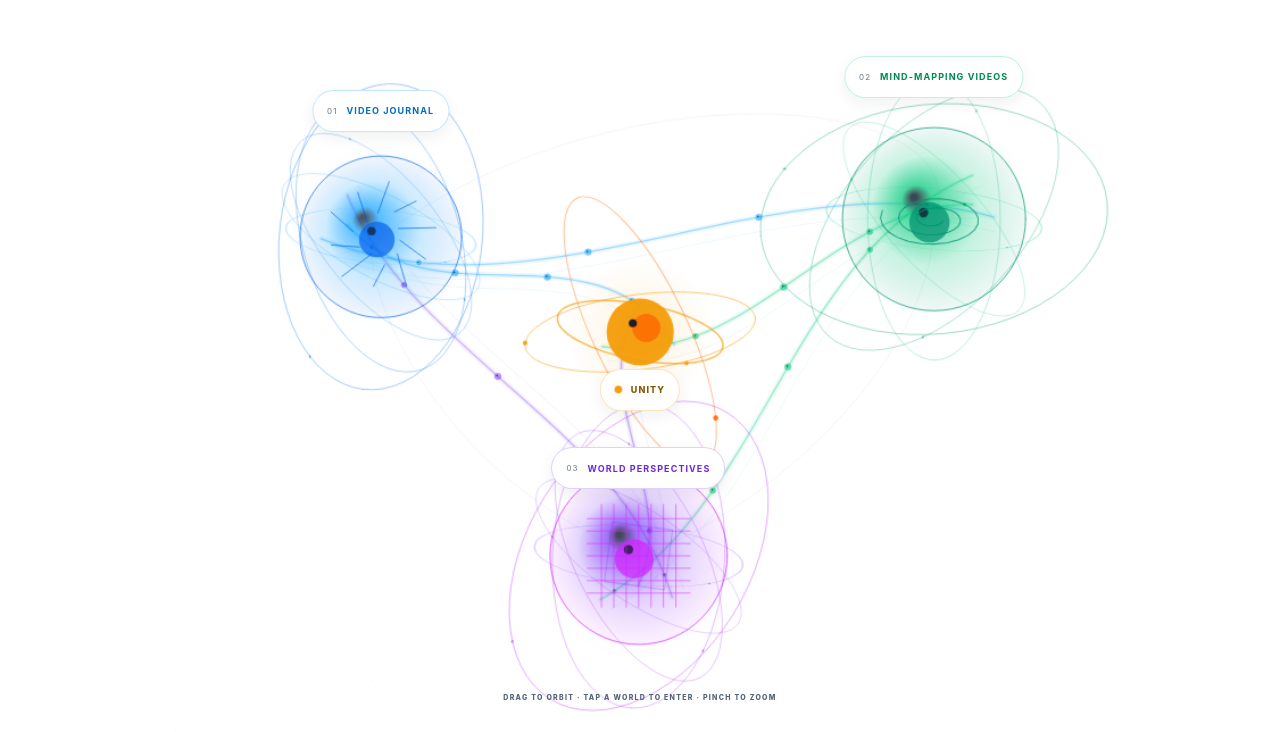
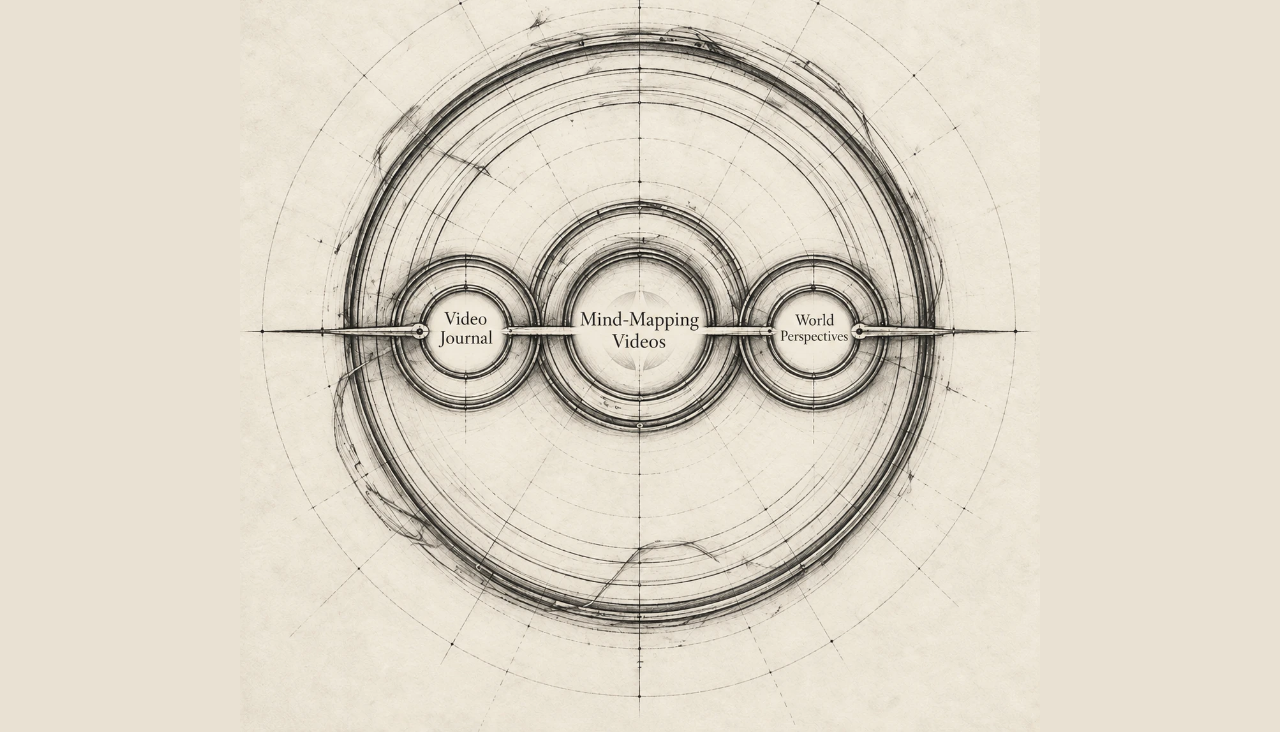
Before and after one commit to dream-unity/the-breath-journal, a plain HTML site: page index.html in a window 1280 px wide. Shown: the part 68-800 px from the top of the page. Drawn offline with Linux system fonts and the light colour scheme; animation ran at ten frames a second.

Commit message:
Replace front page with approved graphite artwork and circular portal links

```diff
--- a/index.html
+++ b/index.html
@@ -3,41 +3,30 @@
 <head>
   <meta charset="utf-8" />
   <meta name="viewport" content="width=device-width,initial-scale=1,viewport-fit=cover" />
-  <meta name="theme-color" content="#ffffff" />
-  <meta name="description" content="Dream Unity front-page 3D visualization." />
-  <title>Dream Unity</title>
-  <link rel="stylesheet" href="./styles.css?v=20260918-mind-maps-1" />
+  <meta name="theme-color" content="#e9e1d3" />
+  <meta name="description" content="Enter Dream Unity: Video Journal, Mind-Mapping Videos and World Perspectives." />
+  <title>Dream Unity · Journals</title>
+  <link rel="preload" as="image" href="./assets/dream-unity-portals.webp" type="image/webp" />
+  <link rel="stylesheet" href="./styles.css?v=20260918-graphite-portals-1" />
 </head>
 <body>
-  <main id="app" aria-label="Dream Unity front-page 3D visualization">
-    <canvas id="world" aria-label="Interactive Dream Unity 3D field"></canvas>
-    <div class="brand"><i></i><span>DREAM UNITY</span></div>
-    <div class="live"><i></i><span>LIVE</span></div>
+  <main class="portal-page">
+    <h1 class="visually-hidden">Dream Unity</h1>
+    <nav class="portal-artwork" aria-label="Choose a Dream Unity portal">
+      <img class="portal-image" src="./assets/dream-unity-portals.webp" width="1254" height="1254" alt="" fetchpriority="high" draggable="false" />
 
-    <div class="unlock-countdown" id="unlockCountdown" role="timer" aria-live="off" aria-label="Countdown until September 6, 2026 in Israel">
-      <span>UNLOCKED IN</span>
-      <strong id="countdownValue">--D&nbsp;&nbsp;--:--:--</strong>
-      <small>ISRAEL · 6 SEP</small>
-    </div>
-
-    <a class="world-label" id="label-machine" data-world="machine" href="./journal.html?world=machine" aria-label="Enter the Video Journal">
-      <span>01</span><strong>VIDEO JOURNAL</strong>
-    </a>
-    <a class="world-label" id="label-maker" data-world="maker" href="./journal.html?world=maker" aria-label="Enter the Mind-Mapping Videos">
-      <span>02</span><strong>MIND-MAPPING VIDEOS</strong>
-    </a>
-    <a class="world-label" id="label-reality" data-world="reality" href="./journal.html?world=reality" aria-label="Enter the World Perspectives">
-      <span>03</span><strong>WORLD PERSPECTIVES</strong>
-    </a>
-
-    <div class="unity-label" id="unityLabel" aria-hidden="true"><span></span><b>UNITY</b></div>
-    <div class="hint" id="hint">DRAG TO ORBIT · TAP A WORLD TO ENTER · PINCH TO ZOOM</div>
-    <div class="loading" id="loading" aria-hidden="true"><span></span></div>
+      <!-- Coordinates are measured against the full 1254 × 1254 artwork.
+           The side rings sit above the central ring where their rims overlap. -->
+      <a class="portal portal--machine" href="./journal.html?world=machine" aria-label="Video Journal" title="Open Video Journal">
+        <span class="visually-hidden">Video Journal</span>
+      </a>
+      <a class="portal portal--maker" href="./journal.html?world=maker" aria-label="Mind-Mapping Videos" title="Open Mind-Mapping Videos">
+        <span class="visually-hidden">Mind-Mapping Videos</span>
+      </a>
+      <a class="portal portal--reality" href="./journal.html?world=reality" aria-label="World Perspectives" title="Open World Perspectives">
+        <span class="visually-hidden">World Perspectives</span>
+      </a>
+    </nav>
   </main>
-
-  <noscript>This experience requires JavaScript.</noscript>
-  <script src="./light-theme.js?v=20260826-front-only-1"></script>
-  <script src="./visual-loader.js?v=20260918-mind-maps-1"></script>
-  <script src="./countdown.js?v=20260826-israel-countdown-1"></script>
 </body>
 </html>
--- a/styles.css
+++ b/styles.css
@@ -1,38 +1,95 @@
-:root{
-  --machine:#009dff;
-  --maker:#00c97a;
-  --reality:#7a36f5;
-  --unity:#f59e0b;
-  --text:#0f172a;
+:root {
+  color-scheme: light;
+  background: #e9e1d3;
+  color: #302b23;
+  font-family: Georgia, "Times New Roman", serif;
 }
-*{box-sizing:border-box}
-html,body{margin:0;width:100%;height:100%;overflow:hidden;background:#fff;color:var(--text);font-family:Inter,ui-sans-serif,system-ui,-apple-system,BlinkMacSystemFont,"Segoe UI",sans-serif}
-#app{position:relative;width:100vw;height:100dvh;min-height:480px;overflow:hidden;background:#fff;isolation:isolate}
-#world{position:absolute;inset:0;width:100%;height:100%;display:block;background:#fff;touch-action:none;cursor:grab}
-.brand,.live{position:absolute;z-index:8;top:clamp(16px,3.2vh,30px);display:flex;align-items:center;gap:9px;font-size:9px;letter-spacing:.23em;font-weight:850;pointer-events:none;transition:opacity .25s ease,top .25s ease}
-.brand{left:clamp(16px,3vw,36px);color:#1e293b}.brand i{width:25px;height:1px;background:linear-gradient(90deg,var(--machine),var(--maker),var(--reality))}
-.live{right:clamp(16px,3vw,36px);font-size:8px;color:#475569}.live i{width:6px;height:6px;border-radius:50%;background:#00c878;box-shadow:0 0 0 1px rgba(0,140,85,.12),0 0 7px rgba(0,200,120,.24)}
-.unlock-countdown{position:absolute;z-index:12;top:max(8px,calc(env(safe-area-inset-top) + 4px));left:50%;transform:translateX(-50%);display:flex;align-items:baseline;justify-content:center;gap:16px;margin:0;padding:0 6px;border:0;border-radius:0;background:transparent;box-shadow:none;backdrop-filter:none;white-space:nowrap;pointer-events:none;color:#0f172a}
-.unlock-countdown::before{display:none}
-.unlock-countdown span{font-size:11px;line-height:1;letter-spacing:.22em;font-weight:900;color:#64748b}
-.unlock-countdown strong{font-family:"SFMono-Regular",Consolas,"Liberation Mono",Menlo,monospace;font-size:clamp(28px,3.2vw,46px);line-height:1;font-weight:850;letter-spacing:.045em;font-variant-numeric:tabular-nums;color:#0f172a}
-.unlock-countdown small{font-size:9px;line-height:1;letter-spacing:.16em;font-weight:850;color:#94a3b8}
-.unlock-countdown.unlocked{display:flex;min-width:0}.unlock-countdown.unlocked span,.unlock-countdown.unlocked small{display:none}.unlock-countdown.unlocked strong{color:#008a52;letter-spacing:.18em}
-.world-label{position:absolute;z-index:9;transform:translate(-50%,-50%);display:flex;align-items:center;gap:9px;padding:9px 14px;min-height:42px;border:1px solid #dbe3ec;background:#fff;border-radius:999px;box-shadow:0 5px 16px rgba(15,23,42,.065);color:#0f172a;text-decoration:none;pointer-events:auto;cursor:pointer;transition:opacity .18s ease,transform .18s ease,border-color .18s ease,box-shadow .18s ease}
-.world-label span{font-size:8px;letter-spacing:.13em;color:#64748b}.world-label strong{font-size:9px;letter-spacing:.12em;white-space:nowrap}
-.world-label[data-world="machine"]{border-color:rgba(0,149,255,.24)}.world-label[data-world="machine"] strong{color:#006fbd}
-.world-label[data-world="maker"]{border-color:rgba(0,200,120,.24)}.world-label[data-world="maker"] strong{color:#008a52}
-.world-label[data-world="reality"]{border-color:rgba(124,58,237,.24)}.world-label[data-world="reality"] strong{color:#6d28d9}
-.world-label:hover,.world-label:focus-visible,.world-label.hovered{border-color:#94a3b8;box-shadow:0 7px 20px rgba(15,23,42,.09);transform:translate(-50%,-50%) scale(1.06)}
-.world-label:focus-visible{outline:2px solid #0f172a;outline-offset:3px}
-.unity-label{position:absolute;z-index:10;transform:translate(-50%,-50%);display:flex;flex-direction:row;align-items:center;justify-content:center;gap:9px;min-height:42px;padding:9px 14px;border:1px solid rgba(245,158,11,.28);background:#fff;border-radius:999px;box-shadow:0 5px 16px rgba(15,23,42,.065);pointer-events:none;color:#8a5700}
-.unity-label span{width:7px;height:7px;flex:0 0 7px;border-radius:50%;background:#f59e0b;box-shadow:0 0 0 1px rgba(180,100,0,.18),0 0 8px rgba(245,158,11,.28)}
-.unity-label b{font-size:9px;line-height:1;letter-spacing:.12em;font-weight:850;white-space:nowrap}
-.hint{position:absolute;z-index:8;left:50%;bottom:clamp(18px,3.7vh,34px);transform:translateX(-50%);font-size:7px;letter-spacing:.18em;font-weight:800;color:#52637a;white-space:nowrap;pointer-events:none;transition:opacity .4s ease}
-.loading{position:absolute;z-index:20;inset:0;display:grid;place-items:center;background:#fff;transition:opacity .5s ease,visibility .5s ease}.loading.hide{opacity:0;visibility:hidden}.loading span{width:30px;height:30px;border-radius:50%;border:1px solid #dbe3ec;border-top-color:#0095ff;animation:spin .9s linear infinite}@keyframes spin{to{transform:rotate(360deg)}}
-@media(max-width:1050px){.brand,.live{top:68px}}
-@media(max-width:760px){.world-label,.unity-label{padding:8px 11px;min-height:39px}.world-label strong,.unity-label b{font-size:8px}.world-label span{font-size:7px}.unity-label span{width:6px;height:6px;flex-basis:6px}.brand{font-size:8px}.live{font-size:7px}.brand,.live{top:88px}.unlock-countdown{top:max(8px,calc(env(safe-area-inset-top) + 4px));width:100%;padding:0 8px;display:grid;grid-template-columns:1fr;gap:2px;text-align:center;justify-items:center}.unlock-countdown span{font-size:9px}.unlock-countdown strong{font-size:clamp(24px,8vw,34px);letter-spacing:.035em}.unlock-countdown small{font-size:7px;display:block}}
-@media(max-width:500px){.brand,.live{top:84px}.unlock-countdown{padding-left:4px;padding-right:4px}.unlock-countdown strong{font-size:clamp(23px,7.5vw,31px)}}
-@media(max-width:430px){.brand span{display:none}.brand i{width:28px}.hint{bottom:16px;font-size:6px}.unlock-countdown span{font-size:8px}.unlock-countdown strong{font-size:clamp(22px,7vw,29px)}}
-@media(max-width:360px){.brand,.live{top:80px}.unlock-countdown span{font-size:7px;letter-spacing:.16em}.unlock-countdown strong{font-size:22px;letter-spacing:.02em}.unlock-countdown small{font-size:6px}}
-@media(prefers-reduced-motion:reduce){.loading span{animation:none}}
+* { box-sizing: border-box; }
+html, body { margin: 0; min-width: 280px; min-height: 100%; }
+body { background: #e9e1d3; }
+.portal-page {
+  display: grid;
+  place-items: center;
+  min-height: 100vh;
+  min-height: 100svh;
+  padding: env(safe-area-inset-top, 0px) env(safe-area-inset-right, 0px) env(safe-area-inset-bottom, 0px) env(safe-area-inset-left, 0px);
+}
+.portal-artwork {
+  position: relative;
+  isolation: isolate;
+  width: min(100%, 100vh, 1254px);
+  width: min(100%, calc(100svh - env(safe-area-inset-top, 0px) - env(safe-area-inset-bottom, 0px)), 1254px);
+  aspect-ratio: 1;
+}
+.portal-image {
+  display: block;
+  width: 100%;
+  height: auto;
+  aspect-ratio: 1;
+  user-select: none;
+  pointer-events: none;
+}
+.portal {
+  position: absolute;
+  left: var(--x);
+  top: var(--y);
+  width: var(--diameter);
+  height: var(--diameter);
+  transform: translate(-50%, -50%);
+  border-radius: 50%;
+  /* Clip pointer hit testing too: transparent square corners are not buttons. */
+  clip-path: circle(50%);
+  cursor: pointer;
+  touch-action: manipulation;
+  -webkit-tap-highlight-color: transparent;
+  background: transparent;
+  transition: background-color 180ms ease, box-shadow 180ms ease;
+}
+.portal--machine {
+  --x: 28.229665%; /* 354 / 1254 */
+  --y: 50%; /* 627 / 1254 */
+  --diameter: 20.414673%; /* 256 / 1254 */
+  z-index: 2;
+}
+.portal--maker {
+  --x: 49.920255%; /* 626 / 1254 */
+  --y: 48.165869%; /* 604 / 1254 */
+  --diameter: 29.665072%; /* 372 / 1254 */
+  z-index: 1;
+}
+.portal--reality {
+  --x: 71.69059%; /* 899 / 1254 */
+  --y: 50%;
+  --diameter: 20.414673%;
+  z-index: 2;
+}
+@media (hover: hover) {
+  .portal:hover {
+    background: rgb(62 45 24 / 5%);
+    box-shadow: inset 0 0 0 1px rgb(62 45 24 / 25%);
+  }
+}
+.portal:active { background: rgb(62 45 24 / 10%); }
+.portal:focus-visible {
+  outline: none;
+  background: rgb(62 45 24 / 6%);
+  box-shadow: inset 0 0 0 3px #4c3c28, inset 0 0 0 6px rgb(249 244 229 / 85%);
+}
+.visually-hidden {
+  position: absolute;
+  width: 1px;
+  height: 1px;
+  padding: 0;
+  margin: -1px;
+  overflow: hidden;
+  clip: rect(0, 0, 0, 0);
+  white-space: nowrap;
+  border: 0;
+}
+@media (prefers-reduced-motion: reduce) {
+  .portal { transition: none; }
+}
+@media (forced-colors: active) {
+  .portal { border: 2px solid LinkText; }
+  .portal:focus-visible { border: 5px solid Highlight; }
+}
```
Also changed, not shown: README.md, assets/dream-unity-portals.webp (added).
